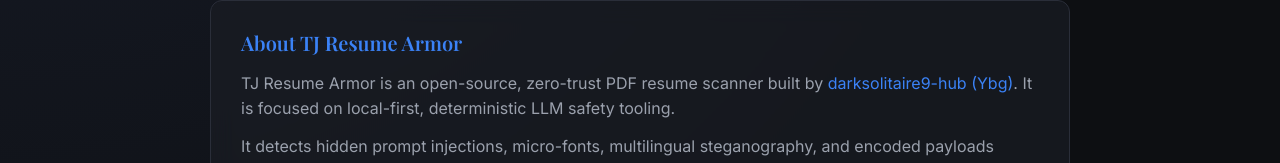
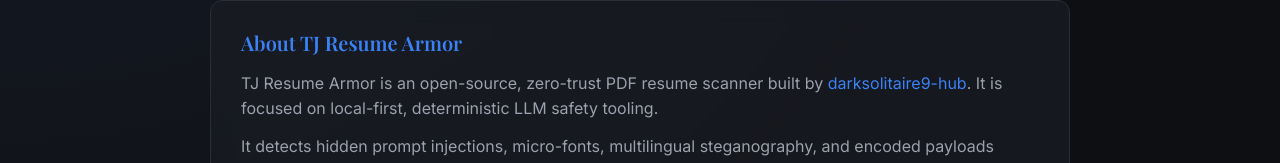
Before and after one commit to darksolitaire9-hub/tj, a Vue app: page / in a window 1280 px wide. Shown: the part 587-750 px from the top of the page. Built offline with nearby package versions, Linux system fonts and the light colour scheme.

Commit message:
fix: remove ybg handle from UI

```diff
--- a/src/App.vue
+++ b/src/App.vue
@@ -115,7 +115,7 @@
 
     <footer class="about-section glass-panel">
       <h3>About TJ Resume Armor</h3>
-      <p>TJ Resume Armor is an open-source, zero-trust PDF resume scanner built by <a href="https://github.com/darksolitaire9-hub" target="_blank">darksolitaire9-hub (Ybg)</a>. It is focused on local-first, deterministic LLM safety tooling.</p>
+      <p>TJ Resume Armor is an open-source, zero-trust PDF resume scanner built by <a href="https://github.com/darksolitaire9-hub" target="_blank">darksolitaire9-hub</a>. It is focused on local-first, deterministic LLM safety tooling.</p>
       <p>It detects hidden prompt injections, micro-fonts, multilingual steganography, and encoded payloads before they hit LLMs or ATS systems. All scanning happens directly in your browser using pure statistical mathematics and physical bounding box constraints.</p>
       <p>To learn more, contribute, or star the project, visit the <a href="https://github.com/darksolitaire9-hub/tj" target="_blank">TJ Resume Armor repository on GitHub</a>.</p>
     </footer>
```
